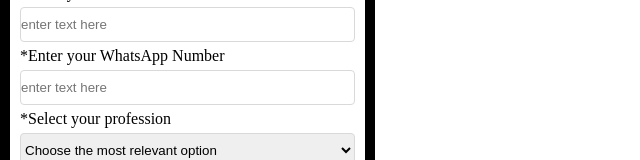
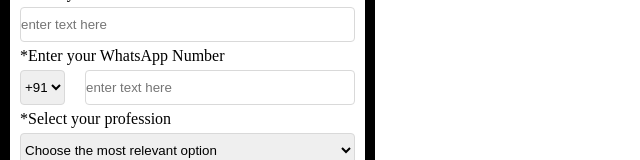
Before and after one commit to pranshu002y/AirBlack, a plain HTML site: page index.html in a window 1280 px wide. Shown: the part 351-511 px from the top of the page, without its empty margins (0-640 px from the left). Drawn offline with Linux system fonts and the light colour scheme.

Commit message:
number input

```diff
--- a/index.html
+++ b/index.html
@@ -104,6 +104,15 @@
         form label {
             margin-top: 5px;
             margin-bottom: 5px;
+        }
+        form span {
+            display: flex;
+            height: 35px;
+
+            gap: 20px;
+        }
+        .text{
+           width: 300px;
         }
 
         form input {
@@ -233,10 +242,18 @@
         </div>
         <form>
             <label>*Enter your name </label>
-            <input class="text" type="text" placeholder="enter text here " />
+             <input  type="text" placeholder="enter text here " />
 
             <label>*Enter your WhatsApp Number</label>
-            <input type="text" placeholder="enter text here " />
+            <span>
+                <select>
+                    <option value="+91">+91</option>
+                    <option value="+84">+84</option>
+                    <option value="+41">+41</option>
+                    <option value="+91">+32</option>
+                   </select>
+                <input class="text" type="number" placeholder="enter text here " />
+            </span>
 
             <label>*Select your profession</label>
             <select>
```
